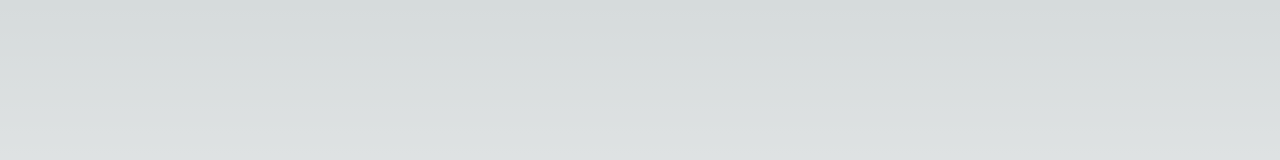
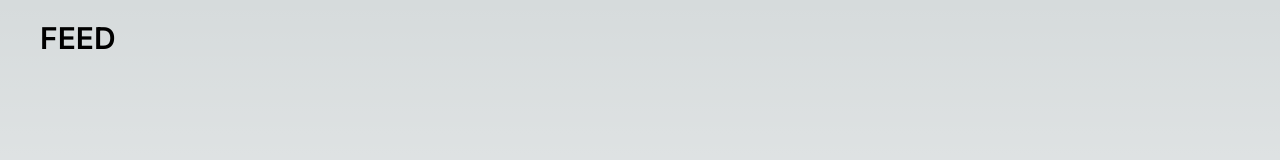
Before and after one commit to KennedyMungai/fullstack_nextjs_intro, a Next.js app: page / in a window 1280 px wide. Shown: the top 160 px of the page. Built offline with nearby package versions, Linux system fonts and the light colour scheme.

Commit message:
Added some markup and styles to the index page of the application

```diff
--- a/app/page.tsx
+++ b/app/page.tsx
@@ -1,5 +1,7 @@
 export default function Home() {
   return (
-    <main className="min-h-screen"></main>
+    <main className="min-h-screen">
+      <h1 className="text-3xl uppercase py-5 px-10 font-semibold">Feed</h1>
+    </main>
   )
 }
```
